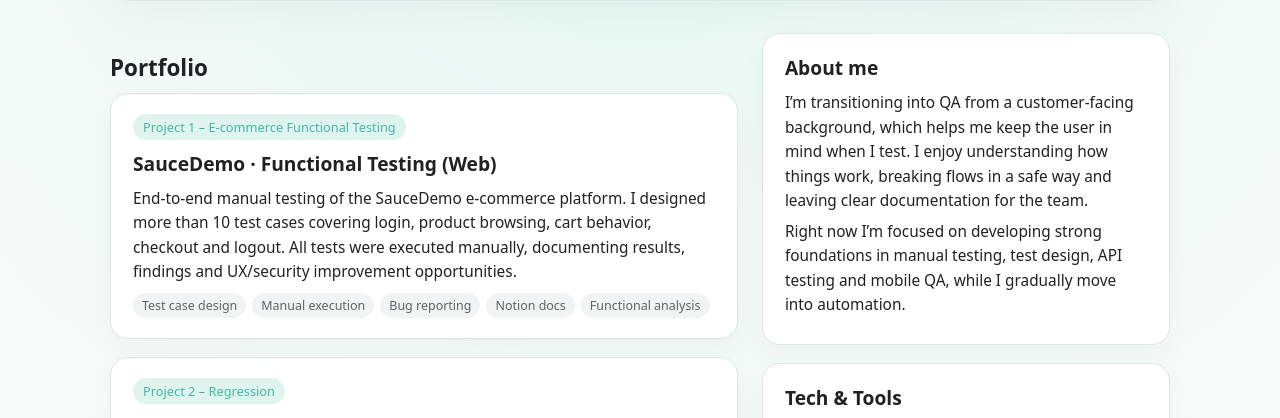
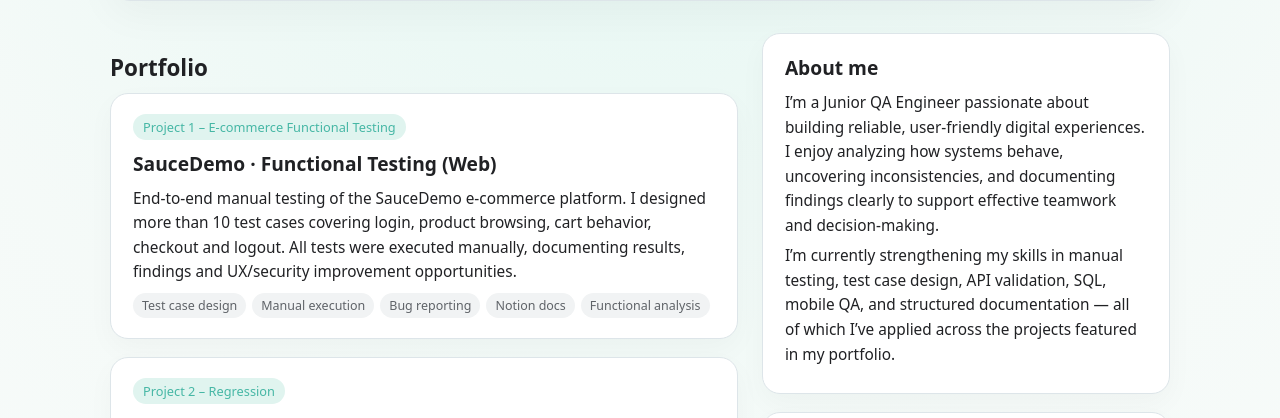
Before and after one commit to angiedalvarez/angiedalvarez.github.io, a plain HTML site: page index.html in a window 1280 px wide. Shown: the part 305-723 px from the top of the page. Drawn offline with Linux system fonts and the light colour scheme.

Commit message:
Update index.html

```diff
--- a/index.html
+++ b/index.html
@@ -369,13 +369,13 @@
         <section class="card">
           <h2>About me</h2>
           <p>
-            I’m transitioning into QA from a customer-facing background, which helps me keep the user in mind
-            when I test. I enjoy understanding how things work, breaking flows in a safe way and leaving
-            clear documentation for the team.
+            I’m a Junior QA Engineer passionate about building reliable, user-friendly digital experiences.
+            I enjoy analyzing how systems behave, uncovering inconsistencies, and documenting findings clearly
+            to support effective teamwork and decision-making.
           </p>
           <p>
-            Right now I’m focused on developing strong foundations in manual testing, test design, API testing and
-            mobile QA, while I gradually move into automation.
+            I’m currently strengthening my skills in manual testing, test case design, API validation, SQL,
+            mobile QA, and structured documentation — all of which I’ve applied across the projects featured in my portfolio.
           </p>
         </section>
 
```
